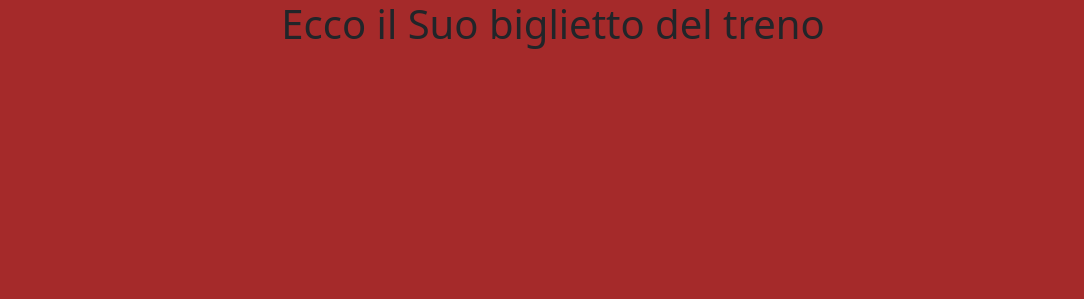
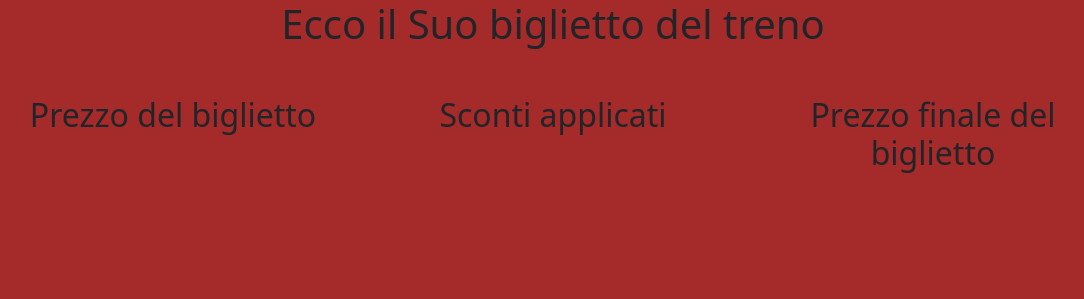
Before and after one commit to FlorianKomnino/js-biglietto-treno, a plain HTML site: page index.html in a window 1280 px wide. Shown: the whole page, without its empty margins (87-1171 px from the left). Drawn offline with nearby package versions, Linux system fonts and the light colour scheme.

Commit message:
Created all the structure on html where to see the results

```diff
--- a/css/style.css
+++ b/css/style.css
@@ -1,6 +1,10 @@
 /* General selectors */
 .h-200px {
     height: 200px;
+}
+
+.custom-align-center {
+    align-items: center;
 }
 
 /* Main selectors */
--- a/index.html
+++ b/index.html
@@ -18,18 +18,40 @@
         <div class="container">
             <div class="row">
                 <div class="col-12">
-                    <h1 class="text-center">
+                    <!-- title -->
+                    <h1 class="text-center mb-5">
                         Ecco il Suo biglietto del treno
                     </h1>
                 </div>
-                <div class="col-4">
 
+                <!-- original price of the ticket -->
+                <div class="col-4 h-200px">
+                    <h2 class="text-center">
+                        Prezzo del biglietto
+                    </h2>
+                    <p class="h-50 d-flex custom-align-center justify-content-center fs-3">
+
+                    </p>
                 </div>
-                <div class="col-4">
 
+                <!-- active discounts -->
+                <div class="col-4 h-200px">
+                    <h2 class="text-center">
+                        Sconti applicati
+                    </h2>
+                    <p class="h-50 d-flex custom-align-center justify-content-center fs-3">
+
+                    </p>
                 </div>
-                <div class="col-4">
 
+                <!-- final price of the ticket -->
+                <div class="col-4 h-200px">
+                    <h2 class="text-center">
+                        Prezzo finale del biglietto
+                    </h2>
+                    <p class="h-50 d-flex custom-align-center justify-content-center fs-3">
+
+                    </p>
                 </div>
             </div>
         </div>
```
